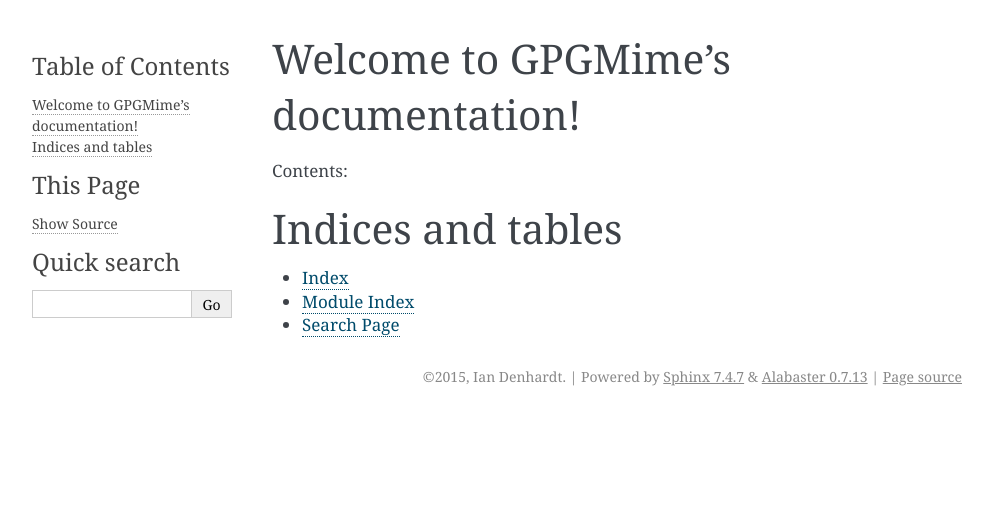
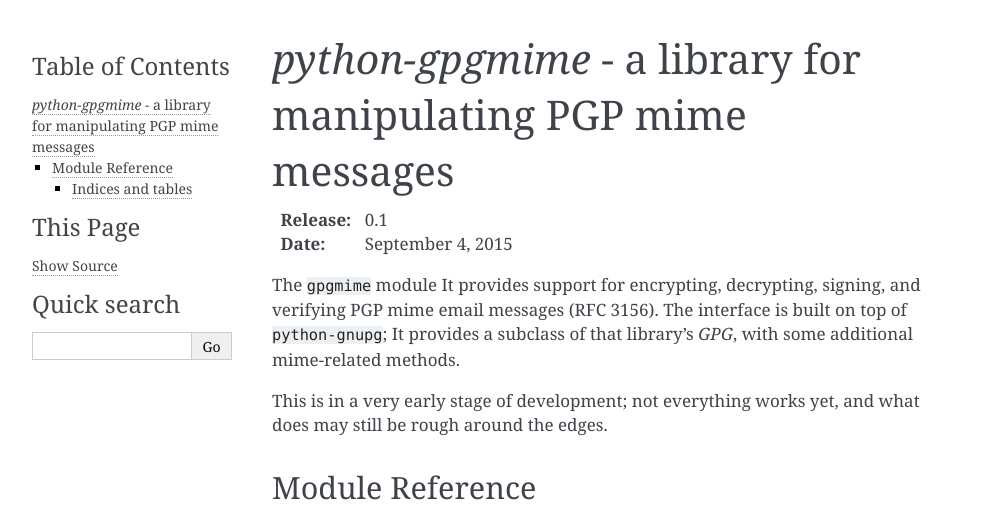
Before and after one commit to zenhack/python-gpgmime, a Sphinx documentation site: the page built from doc/index.rst, in a window 1280 px wide. Shown: the top 518 px of the page, without its empty margins (148-1140 px from the left). Built offline with Sphinx 7.4.7, drawn with Linux system fonts in a browser that asks for light colours; grey boxes are pictures that could not be loaded.

Commit message:
Fix up sphinx docs
Still some docs to write, but the basic framework is in place.

```diff
--- a/doc/index.rst
+++ b/doc/index.rst
@@ -3,15 +3,39 @@
    You can adapt this file completely to your liking, but it should at least
    contain the root `toctree` directive.
 
-Welcome to GPGMime's documentation!
-===================================
+###############################################################
+`python-gpgmime` - a library for manipulating PGP mime messages
+###############################################################
 
-Contents:
+
+:Release: |release|
+:Date: September 4, 2015
+
+.. moduleauthor:: Ian Denhardt <ian@zenhack.net>
+.. sectionauthor:: Ian Denhardt <ian@zenhack.net>
 
 .. toctree::
    :maxdepth: 2
 
+The ``gpgmime`` module It provides support for encrypting, decrypting, signing,
+and verifying PGP mime email messages (RFC 3156). The interface is built on top
+of ``python-gnupg``; It provides a subclass of that library's `GPG`, with some
+additional mime-related methods.
 
+This is in a very early stage of development; not everything works yet, and what
+does may still be rough around the edges.
+
+Module Reference
+----------------
+
+.. module:: gpgmime
+
+.. autoclass:: GPG
+   :members:
+
+.. autofunction:: is_encrypted
+
+.. autofunction:: is_signed
 
 Indices and tables
 ==================
--- a/gpgmime/__init__.py
+++ b/gpgmime/__init__.py
@@ -1 +1 @@
-from .main import *
+from .main import GPG, is_encrypted, is_signed
```
